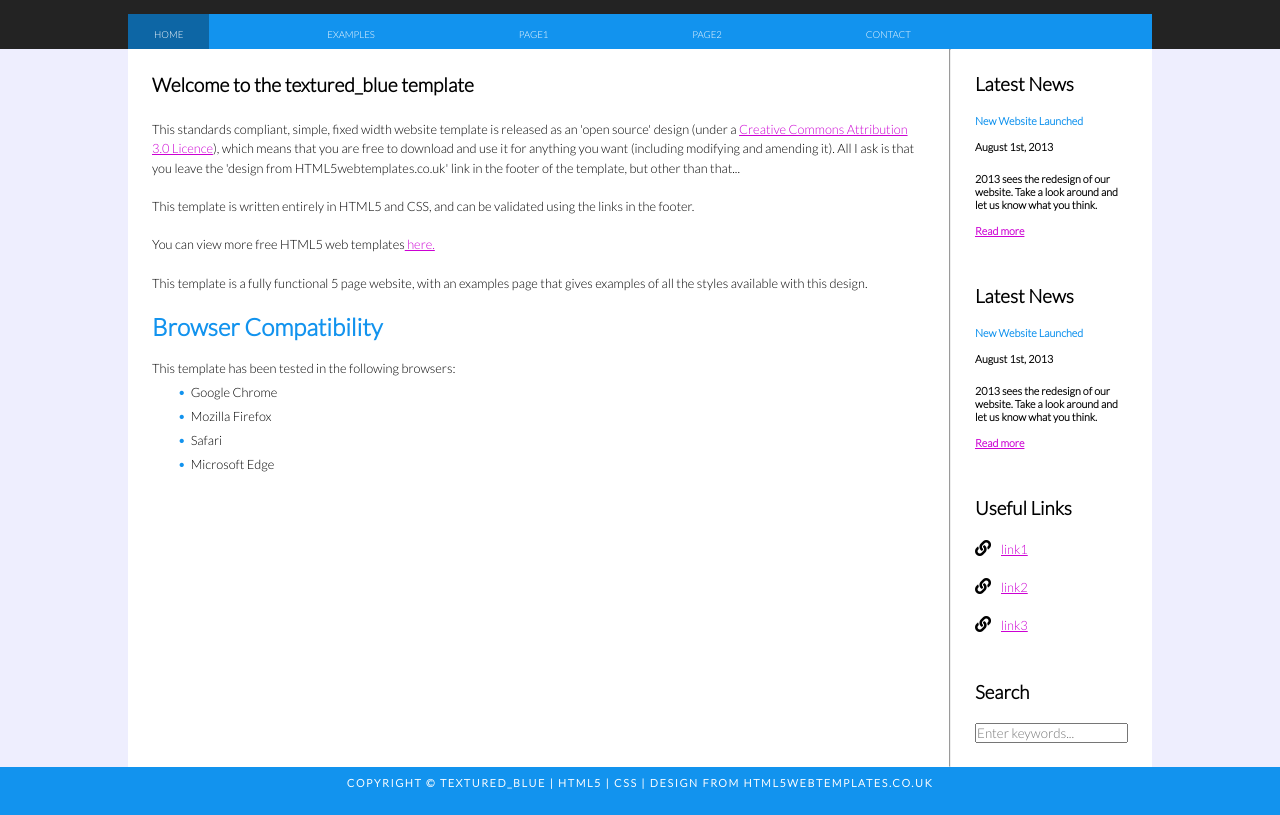
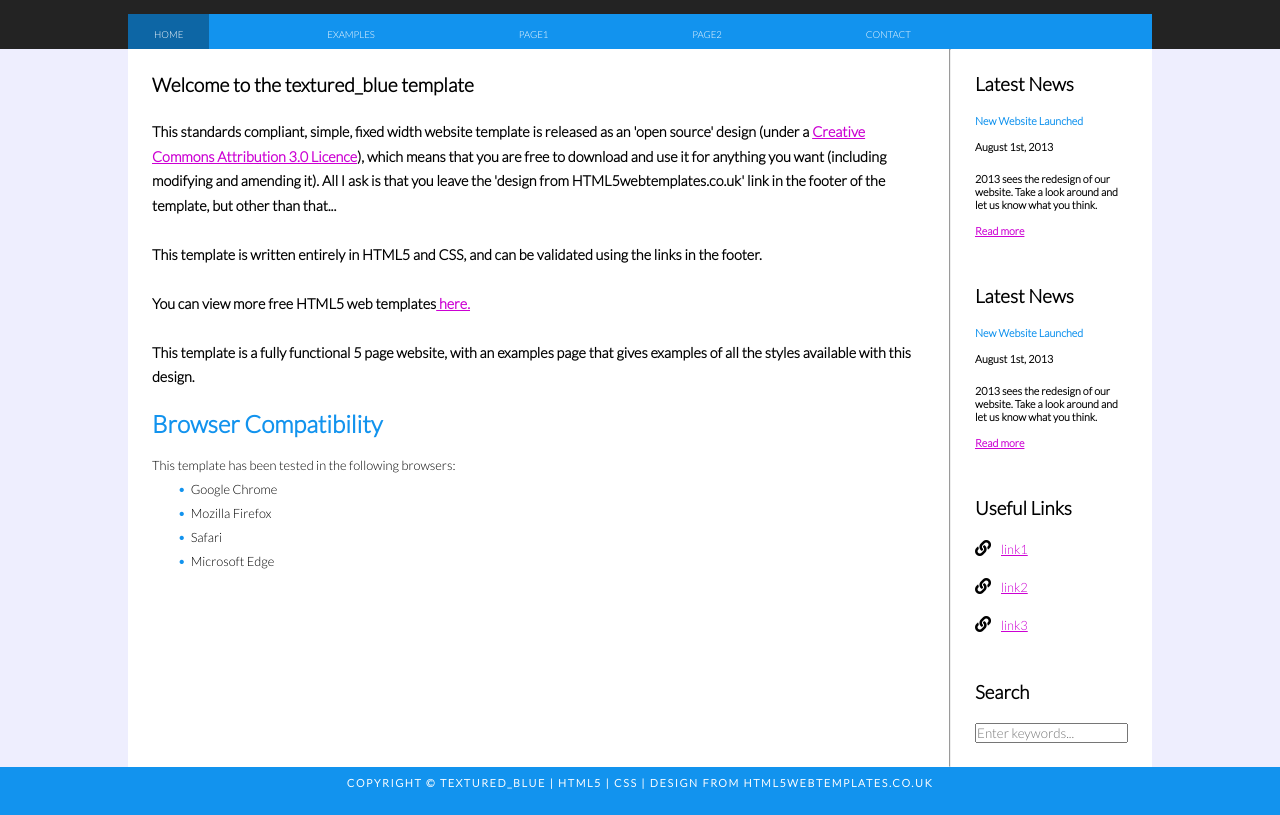
Before and after one commit to Carmelo-7/Asper-project1, a plain HTML site: page index.html in a window 1280 px wide. Shown: the part 70-885 px from the top of the page. Drawn offline with Linux system fonts and the light colour scheme.

Commit message:
increased font weight

```diff
--- a/style.css
+++ b/style.css
@@ -78,8 +78,9 @@ body > main > div > div > div:nth-child(1) > h2:nth-child(4){
     font-size: 1.2rem;
 }
 body > main > div > div > div:nth-child(1) > p{
-    line-height: 1.5em;
-    font-size: 0.8rem;
+    line-height: 1.7em;
+    font-size: 0.9rem;
+font-weight:600;
 }
 body > main > div > div > div:nth-child(1) > p> a{
     color:#cc00d3;
```
